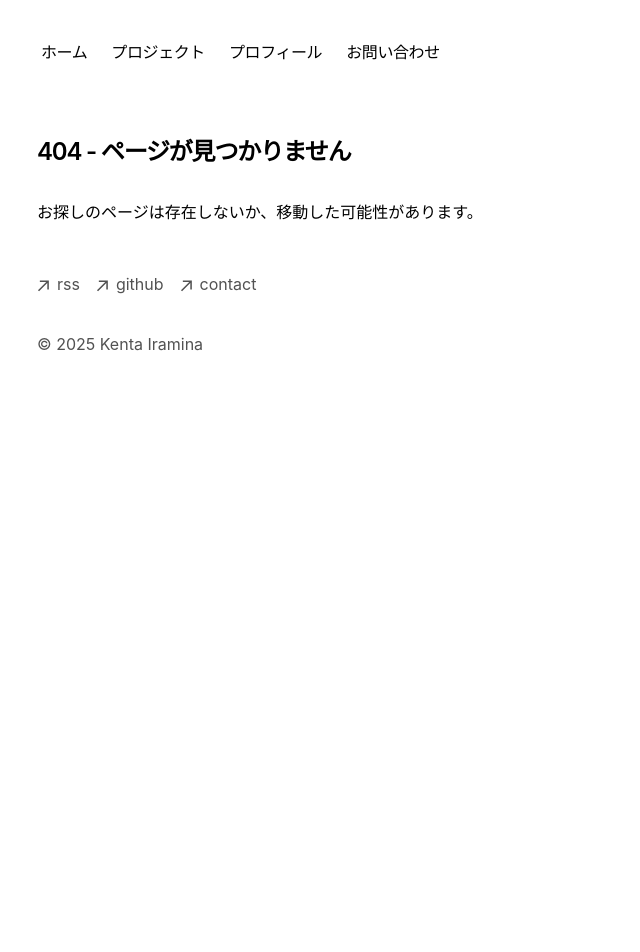
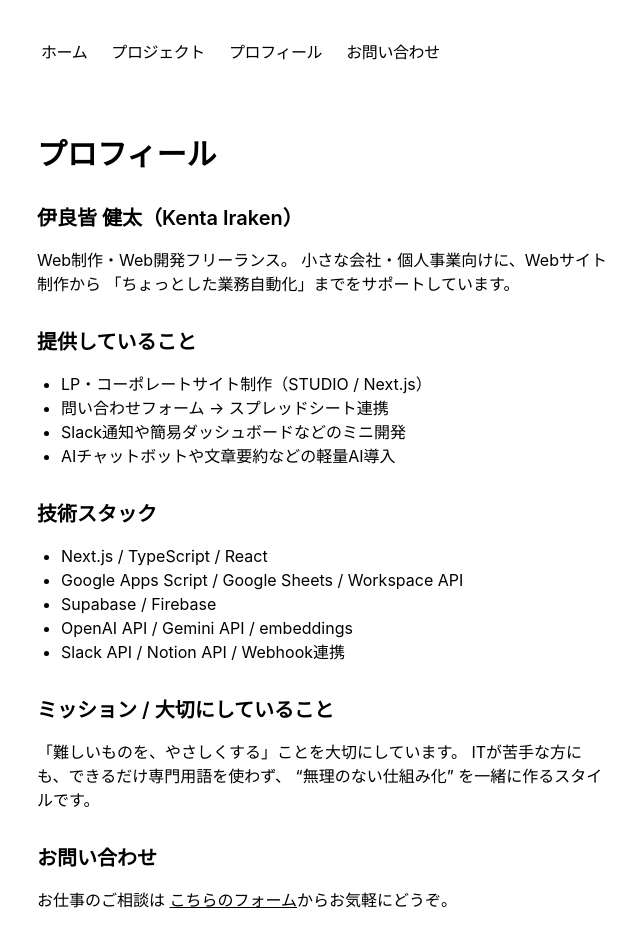
Before and after one commit to kenta-irami/portfolio-iraken, a Next.js app: page /profile in a window 1280 px wide. Before the commit this address had no page. Shown: the top 952 px of the page, without its empty margins (315-955 px from the left). Before the commit the page ends 800 px from the top, so only its background shows below. Built offline with nearby package versions, Linux system fonts and the light colour scheme.

Commit message:
レイアウト調整

```diff
--- a/app/components/profile/page.tsx
+++ /dev/null
@@ -1,51 +0,0 @@
-export default function ProfilePage() {
-  return (
-    <div className="prose dark:prose-invert mx-auto max-w-2xl py-10">
-      <h1>プロフィール</h1>
-
-      <h2>伊良皆 健太（Kenta Iraken）</h2>
-      <p>
-        Web制作・Web開発フリーランス。
-        小さな会社・個人事業向けに、Webサイト制作から「ちょっとした業務自動化」までをサポートしています。
-      </p>
-
-      <h2>提供していること</h2>
-      <ul>
-        <li>LP・コーポレートサイト制作（STUDIO / Next.js）</li>
-        <li>問い合わせフォーム → スプレッドシート連携</li>
-        <li>Slack通知や簡易ダッシュボードなどのミニ開発</li>
-        <li>AIチャットボットや文章要約などの軽量AI導入</li>
-      </ul>
-
-      <h2>技術スタック</h2>
-      <ul>
-        <li>Next.js / TypeScript / React</li>
-        <li>Google Apps Script / Google Sheets / Workspace API</li>
-        <li>Supabase / Firebase</li>
-        <li>OpenAI API / Gemini API / embeddings</li>
-        <li>Slack API / Notion API / Webhook連携</li>
-      </ul>
-
-      <h2>これまでの開発例</h2>
-      <ul>
-        <li>問い合わせフォーム → スプレッドシート → Slack通知の自動化</li>
-        <li>発注書OCR（Document AI）→ スプレッドシート処理</li>
-        <li>AIチャットボットの組み込み（ベクトル検索＋LLM）</li>
-        <li>YouTube分析ツール（Buzzスコア計算）</li>
-        <li>Slack × Notion × GitHub のオンボーディング自動化</li>
-      </ul>
-
-      <h2>ミッション / 大切にしていること</h2>
-      <p>
-        「難しいものを、やさしくする」ことを大切にしています。
-        ITが苦手な方にも、できるだけ専門用語を使わず、
-        “無理のない仕組み化” を一緒に作るスタイルです。
-      </p>
-
-      <h2>お問い合わせ</h2>
-      <p>
-        お仕事のご相談は <a href="/contact">こちらのフォーム</a> からお気軽にどうぞ。
-      </p>
-    </div>
-  );
-}
--- a/app/contact/page.tsx
+++ b/app/contact/page.tsx
@@ -1,16 +1,18 @@
 export default function ContactPage() {
   return (
-    <div className="prose dark:prose-invert mx-auto max-w-2xl py-10">
-      <h1>お問い合わせ</h1>
-      <p>
-        お問い合わせは、以下のフォームからお気軽にお送りください。
-        2営業日以内にご連絡いたします。
+    <div className="mx-auto max-w-2xl">
+      <h1 className="text-3xl font-semibold mb-8 !mt-0">お問い合わせ</h1>
+
+      <p className="mb-4">
+        お問い合わせは以下のフォームからお気軽にお送りください。
       </p>
 
-      <div className="mt-8">
-        {/* Googleフォーム埋め込み */}
-        <iframe src="https://docs.google.com/forms/d/e/1FAIpQLSeRFe13jkQF-dwOVRsS6SIfIsiLS91y3BfoFIUa_Qe_u94T_Q/viewform?embedded=true" width="640" height="381" frameborder="0" marginheight="0" marginwidth="0">読み込んでいます…</iframe>
-      </div>
+      <iframe
+        src="https://docs.google.com/forms/d/e/1FAIpQLSeRFe13jkQF-dwOVRsS6SIfIsiLS91y3BfoFIUa_Qe_u94T_Q/viewform?embedded=true"
+        width="640"
+        height="381"
+        className="w-full"
+      ></iframe>
     </div>
   );
 }
--- /dev/null
+++ b/app/profile/page.tsx
@@ -0,0 +1,51 @@
+export default function ProfilePage() {
+  return (
+    <div className="mx-auto max-w-2xl">
+      <h1 className="text-3xl font-semibold mb-8 !mt-0">プロフィール</h1>
+
+      <h2 className="text-xl font-semibold mb-4">
+        伊良皆 健太（Kenta Iraken）
+      </h2>
+      <p className="mb-4">
+        Web制作・Web開発フリーランス。
+        小さな会社・個人事業向けに、Webサイト制作から
+        「ちょっとした業務自動化」までをサポートしています。
+      </p>
+
+      <h2 className="text-xl font-semibold mb-4 mt-8">提供していること</h2>
+      <ul className="list-disc pl-6 mb-4">
+        <li>LP・コーポレートサイト制作（STUDIO / Next.js）</li>
+        <li>問い合わせフォーム → スプレッドシート連携</li>
+        <li>Slack通知や簡易ダッシュボードなどのミニ開発</li>
+        <li>AIチャットボットや文章要約などの軽量AI導入</li>
+      </ul>
+
+      <h2 className="text-xl font-semibold mb-4 mt-8">技術スタック</h2>
+      <ul className="list-disc pl-6 mb-4">
+        <li>Next.js / TypeScript / React</li>
+        <li>Google Apps Script / Google Sheets / Workspace API</li>
+        <li>Supabase / Firebase</li>
+        <li>OpenAI API / Gemini API / embeddings</li>
+        <li>Slack API / Notion API / Webhook連携</li>
+      </ul>
+
+      <h2 className="text-xl font-semibold mb-4 mt-8">
+        ミッション / 大切にしていること
+      </h2>
+      <p className="mb-4">
+        「難しいものを、やさしくする」ことを大切にしています。
+        ITが苦手な方にも、できるだけ専門用語を使わず、 “無理のない仕組み化”
+        を一緒に作るスタイルです。
+      </p>
+
+      <h2 className="text-xl font-semibold mb-4 mt-8">お問い合わせ</h2>
+      <p className="mb-4">
+        お仕事のご相談は{" "}
+        <a href="/contact" className="underline">
+          こちらのフォーム
+        </a>
+        からお気軽にどうぞ。
+      </p>
+    </div>
+  );
+}
```
Also changed, not shown: app/layout.tsx (+25 -25 lines).
